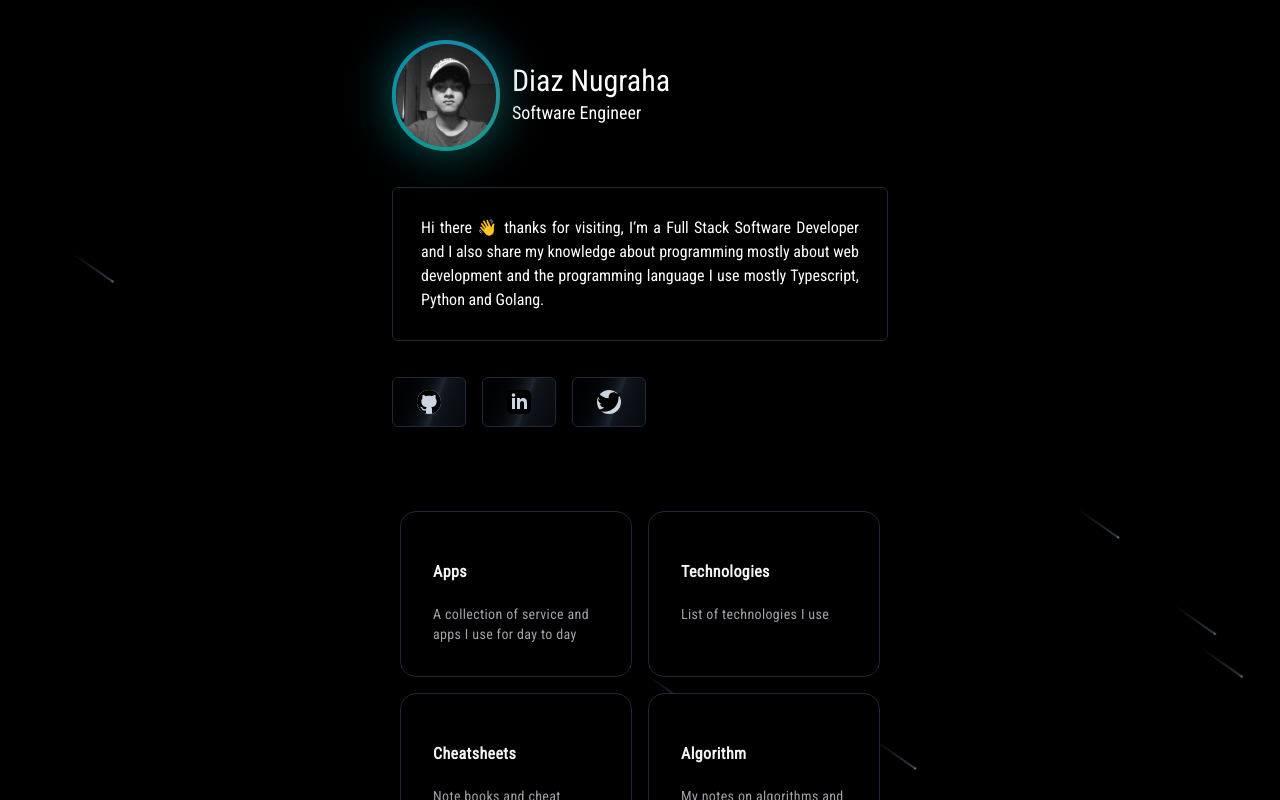
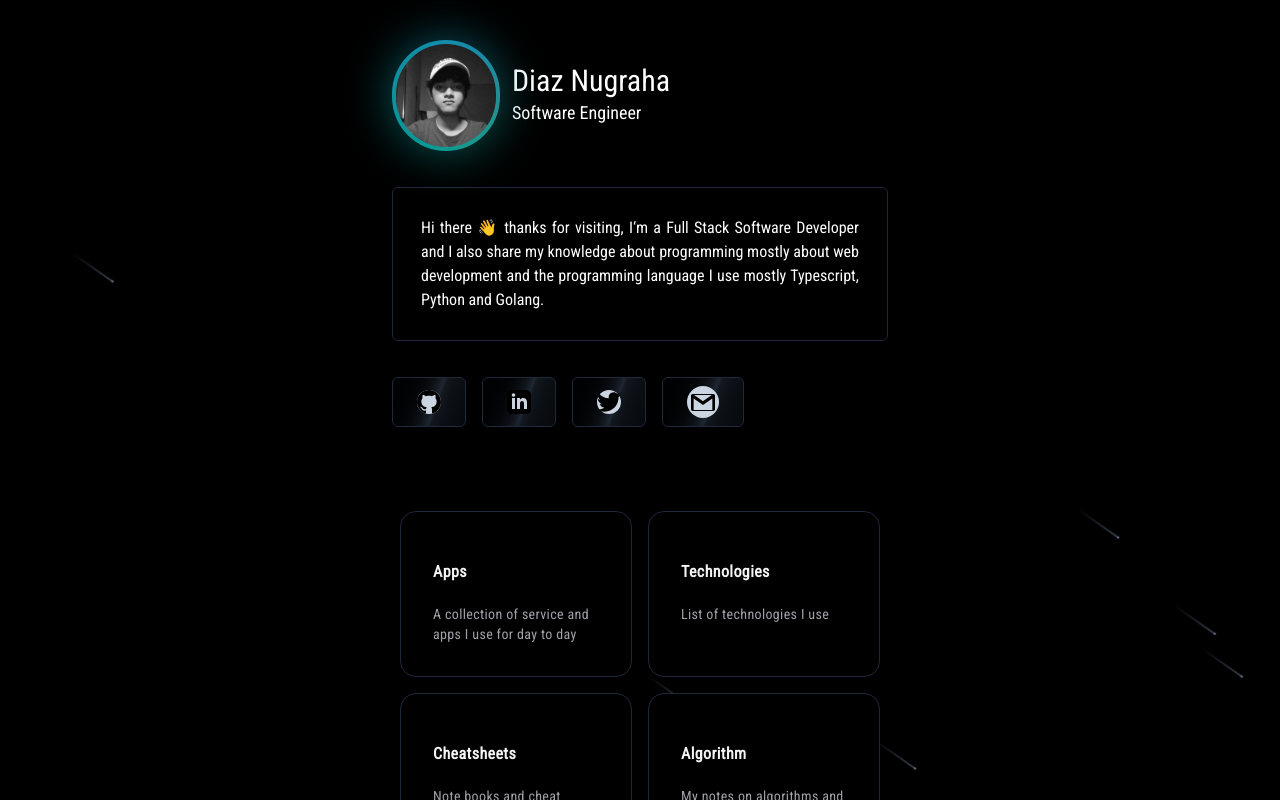
Before and after one commit to DiazNugraha/portofolio, a Next.js app: page / in a window 1280 px wide. Shown: the top 800 px of the page. Built offline with nearby package versions, Linux system fonts and the light colour scheme.

Commit message:
add gmail icon

```diff
--- a/src/components/home/index.tsx
+++ b/src/components/home/index.tsx
@@ -8,6 +8,7 @@ import TwitterIcon from "../ui/icons/twitter-icon";
 import { Meteors } from "../ui/meteors";
 import { useRouter } from "next/router";
 import { CommonItem } from "@/types/common";
+import GmailIcon from "../ui/icons/gmail-icons";
 
 export default function HomePage() {
   const route = useRouter();
@@ -103,6 +104,14 @@ export default function HomePage() {
                 <TwitterIcon className="" />
               </a>
             </CardShimmer>
+            <CardShimmer className="p-4 md:p-6 z-10">
+              <a
+                href="mailto:diaznugraha00@gmail.com"
+                className="rounded-full bg-slate-300 p-1"
+              >
+                <GmailIcon className="" />
+              </a>
+            </CardShimmer>
           </div>
 
           <HoverEffect className="lg:grid-cols-2" items={items} />
--- /dev/null
+++ b/src/components/ui/icons/gmail-icons.tsx
@@ -0,0 +1,16 @@
+import { SVGProps } from "react";
+
+export default function GmailIcon(props: SVGProps<SVGSVGElement>) {
+  return (
+    <svg
+      width="24"
+      height="24"
+      xmlns="http://www.w3.org/2000/svg"
+      viewBox="0 0 24 24"
+      fillRule="evenodd"
+      clipRule="evenodd"
+    >
+      <path d="M22.288 21h-20.576c-.945 0-1.712-.767-1.712-1.712v-13.576c0-.945.767-1.712 1.712-1.712h20.576c.945 0 1.712.767 1.712 1.712v13.576c0 .945-.767 1.712-1.712 1.712zm-10.288-6.086l-9.342-6.483-.02 11.569h18.684v-11.569l-9.322 6.483zm8.869-9.914h-17.789l8.92 6.229s6.252-4.406 8.869-6.229z" />
+    </svg>
+  );
+}
```
